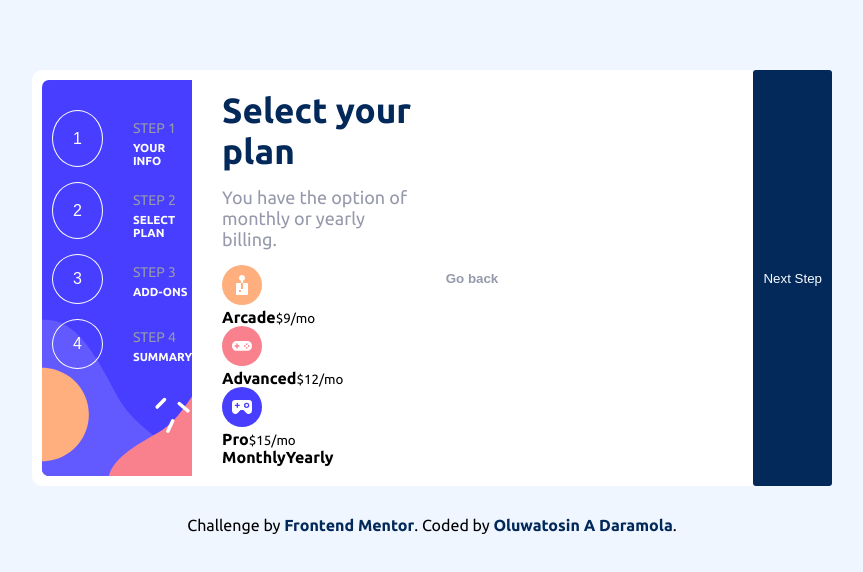
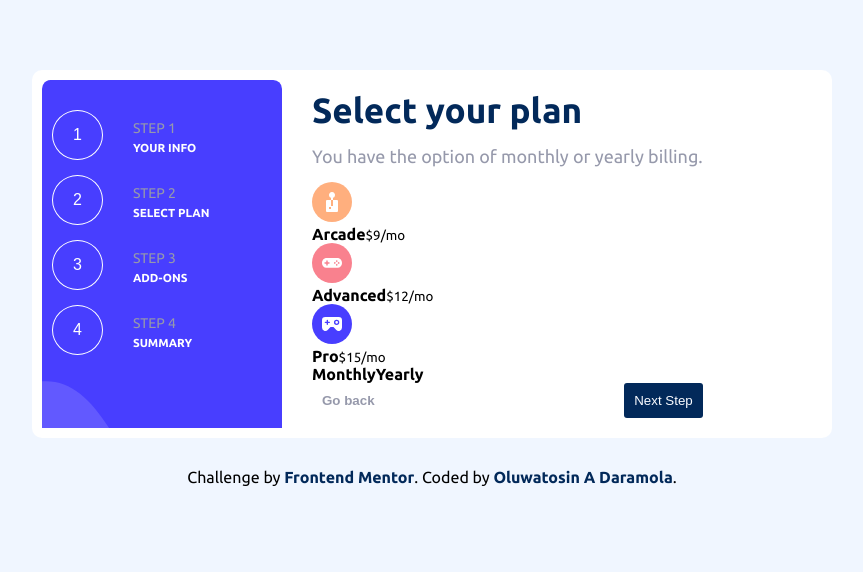
Before and after one commit to Heph-zibah/multi-step-form, a React (Create React App) app: page /steptwo in a window 1280 px wide. Shown: the top 572 px of the page, without its empty margins (208-1071 px from the left). Built offline with nearby package versions, Linux system fonts and the light colour scheme.

Commit message:
revamp file

```diff
--- a/src/components/StepTwo.jsx
+++ b/src/components/StepTwo.jsx
@@ -37,15 +37,16 @@ const StepTwo = () => {
                 <strong>Monthly</strong>
                 <strong>Yearly</strong>
             </div>
-        </div>
-         <div className='steps__actions'>
+             <div className='steps__actions'>
                 <button className='btn__goBack'>
                     Go back
                 </button>
                 <button>
                     Next Step
                 </button>
-            </div>
+        </div>
+        </div>
+
     </>
   )
 }
```
